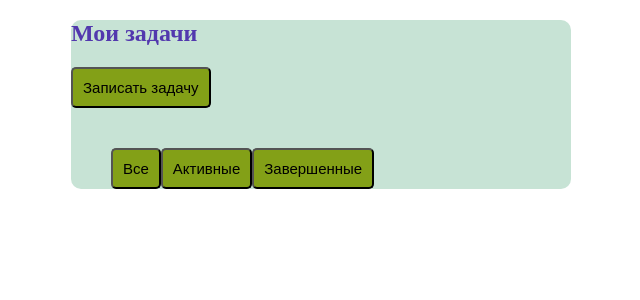
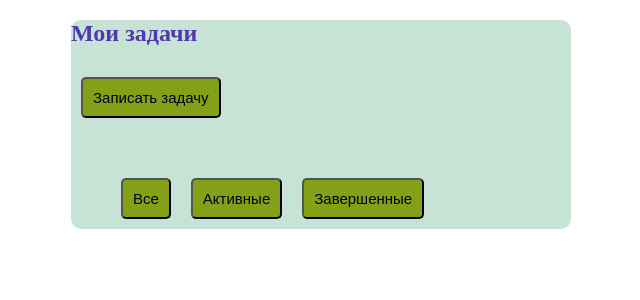
Before and after one commit to ProstoLama27/To-do-List, a React (Vite) app: page / in a window 1280 px wide. Shown: the top 300 px of the page, without its empty margins (319-959 px from the left). Built offline with nearby package versions, Linux system fonts and the light colour scheme.

Commit message:
сделал компонет button

```diff
--- /dev/null
+++ b/src/components/button/Buttin.module.scss
@@ -0,0 +1,7 @@
+.button{
+    margin: 10px;
+    padding: 10px;
+    border-radius: 5px;
+    font-size: 15px;
+    background-color:#83A017 ;
+}
--- /dev/null
+++ b/src/components/button/Button.jsx
@@ -0,0 +1,10 @@
+import styles from "./Buttin.module.scss"
+const Button = (props) => {
+    return (
+        <button onClick={props.action} className={styles.button}>
+            {props.text}
+        </button>
+      );
+}
+
+export default Button;
--- a/src/components/mainScreen/MainScreen.jsx
+++ b/src/components/mainScreen/MainScreen.jsx
@@ -1,6 +1,7 @@
 import { useState } from "react";
 import styles from "./MainScreen.module.scss"
 import Modal from "../modal/Modal";
+import Button from "../button/Button";
 const MainScreen = () => {
     const [isOpen, setIsOpen] = useState(false)
 
@@ -14,13 +15,13 @@ const MainScreen = () => {
                 <h1>Мои задачи</h1>
             </div>
             <div>
-                <button onClick={modalToggle}>Записать задачу</button>
+                <Button text="Записать задачу" action={modalToggle} />
             </div>
             {/* задачи */}
             <div className={styles.mainScreen__philter}>
-                <button>Все</button>
-                <button>Активные</button>
-                <button>Завершенные</button>
+                <Button text="Все" action={modalToggle} />
+                <Button text="Активные" action={modalToggle} />
+                <Button text="Завершенные" action={modalToggle} />
             </div>
             <Modal isOpen={isOpen} modalToggle={modalToggle}/>
         </section>
--- a/src/components/mainScreen/MainScreen.module.scss
+++ b/src/components/mainScreen/MainScreen.module.scss
@@ -13,13 +13,6 @@
         color:#5238AE ;
     }
 
-    button{
-        padding: 10px;
-        border-radius: 5px;
-        font-size: 15px;
-        background-color:#83A017 ;
-    }
-
     &__philter{
         margin: 40px;
         column-gap: 5px;
```
